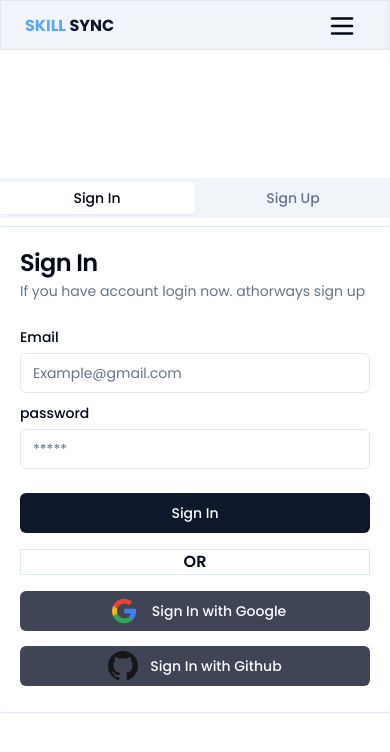
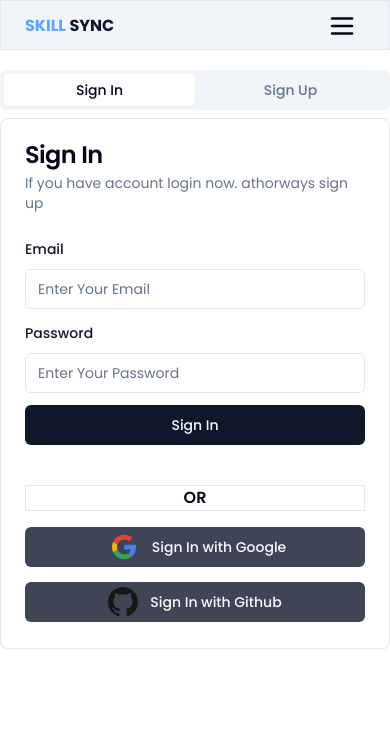
Before and after one commit to TaifurIslamAshraf/LSM-full-stack, a Next.js app in the folder client/: page /login in a window 390 px wide. Shown: the top 752 px of the page. Built offline with nearby package versions, Linux system fonts and the light colour scheme.

Commit message:
add form functionality for login and register

```diff
--- a/client/app/(landing)/components/Hero.tsx
+++ b/client/app/(landing)/components/Hero.tsx
@@ -6,7 +6,7 @@ const Hero = () => {
   return (
     <div className={cn(styles.section, styles.padding)}>
       <div className="text-center">
-        <h1 className="font-bold lg:text-6xl md:text-5xl sm:text-4xl text-3xl uppercase leading-10 text-blue-500">
+        <h1 className="font-bold lg:text-6xl md:text-5xl sm:text-4xl text-3xl uppercase leading-10 text-blue-500 mb-3">
           Skyrocket your
         </h1>
         <h1 className="font-bold lg:text-6xl md:text-5xl sm:text-4xl text-3xl uppercase leading-10 bg-gradient-to-r from-primary to-secondary bg-clip-text text-transparent">
--- a/client/app/(landing)/components/Login.tsx
+++ b/client/app/(landing)/components/Login.tsx
@@ -1,3 +1,6 @@
+"use client";
+
+import { LoadingButton } from "@/components/LoaderButton";
 import { Button } from "@/components/ui/button";
 import {
   Card,
@@ -7,12 +10,49 @@ import {
   CardHeader,
   CardTitle,
 } from "@/components/ui/card";
+import {
+  Form,
+  FormControl,
+  FormField,
+  FormItem,
+  FormLabel,
+  FormMessage,
+} from "@/components/ui/form";
 import { Input } from "@/components/ui/input";
-import { Label } from "@/components/ui/label";
 import { TabsContent } from "@/components/ui/tabs";
+import { cn } from "@/lib/utils";
+import { zodResolver } from "@hookform/resolvers/zod";
 import Image from "next/image";
+import { useForm } from "react-hook-form";
+import * as z from "zod";
+
+const LoginFormSchema = z.object({
+  email: z.string().min(1, "Email is Required").email("Enter a valid email"),
+  password: z
+    .string()
+    .min(1, "Password is Required")
+    .min(6, "Password should be at least 6 characters"),
+});
 
 const Login = () => {
+  const form = useForm<z.infer<typeof LoginFormSchema>>({
+    resolver: zodResolver(LoginFormSchema),
+    defaultValues: {
+      email: "",
+      password: "",
+    },
+  });
+
+  const isLoading = form.formState.isSubmitting;
+
+  const onSubmitLogin = async (data: z.infer<typeof LoginFormSchema>) => {
+    console.log(data);
+    form.reset({
+      email: "",
+      password: "",
+    });
+  };
+
   return (
     <>
       <TabsContent value="signin">
@@ -23,19 +63,51 @@ const Login = () => {
               If you have account login now. athorways sign up
             </CardDescription>
           </CardHeader>
-          <CardContent className="space-y-2">
-            <div className="space-y-1">
-              <Label htmlFor="email">Email</Label>
-              <Input id="email" placeholder="Example@gmail.com" />
-            </div>
-            <div className="space-y-1">
-              <Label htmlFor="password">password</Label>
-              <Input id="password" type="password" placeholder="*****" />
-            </div>
+          <CardContent>
+            <Form {...form}>
+              <form
+                onSubmit={form.handleSubmit(onSubmitLogin)}
+                className="space-y-3"
+              >
+                <FormField
+                  control={form.control}
+                  name="email"
+                  render={({ field }) => (
+                    <FormItem>
+                      <FormLabel className="text-primary">Email</FormLabel>
+                      <FormControl>
+                        <Input placeholder="Enter Your Email" {...field} />
+                      </FormControl>
+                      <FormMessage />
+                    </FormItem>
+                  )}
+                />
+
+                <FormField
+                  control={form.control}
+                  name="password"
+                  render={({ field }) => (
+                    <FormItem>
+                      <FormLabel className="text-primary">Password</FormLabel>
+                      <FormControl>
+                        <Input placeholder="Enter Your Password" {...field} />
+                      </FormControl>
+                      <FormMessage />
+                    </FormItem>
+                  )}
+                />
+                {isLoading ? (
+                  <LoadingButton className="w-full" />
+                ) : (
+                  <Button type="submit" className={cn("w-full")}>
+                    Sign In
+                  </Button>
+                )}
+              </form>
+            </Form>
           </CardContent>
           <CardFooter className="">
             <div className="w-full space-y-2">
-              <Button className="w-full">Sign In</Button>
               <div className="">
                 <p className="text-center font-semibold my-4 border">OR</p>
                 <Button className="w-full bg-secondary-foreground/80">
--- a/client/app/(landing)/components/Register.tsx
+++ b/client/app/(landing)/components/Register.tsx
@@ -1,3 +1,6 @@
+"use client";
+
+import { LoadingButton } from "@/components/LoaderButton";
 import { Button } from "@/components/ui/button";
 import {
   Card,
@@ -7,12 +10,56 @@ import {
   CardHeader,
   CardTitle,
 } from "@/components/ui/card";
+import {
+  Form,
+  FormControl,
+  FormField,
+  FormItem,
+  FormLabel,
+  FormMessage,
+} from "@/components/ui/form";
 import { Input } from "@/components/ui/input";
-import { Label } from "@/components/ui/label";
 import { TabsContent } from "@/components/ui/tabs";
+import { zodResolver } from "@hookform/resolvers/zod";
 import Image from "next/image";
+import { useForm } from "react-hook-form";
+import * as z from "zod";
+
+const RegistetionFormSchema = z.object({
+  fullName: z
+    .string()
+    .min(1, "Full name is required")
+    .max(22, "Your name should be maximam 22 characters"),
+  email: z.string().min(1, "Email is Required").email("Enter a valid email"),
+  password: z
+    .string()
+    .min(1, "Password is required")
+    .min(6, "Password should be at least 6 characters"),
+});
 
 const Register = () => {
+  const form = useForm<z.infer<typeof RegistetionFormSchema>>({
+    resolver: zodResolver(RegistetionFormSchema),
+    defaultValues: {
+      fullName: "",
+      email: "",
+      password: "",
+    },
+  });
+
+  const RegistationHandler = async (
+    data: z.infer<typeof RegistetionFormSchema>
+  ) => {
+    console.log(data);
+    form.reset({
+      fullName: "",
+      email: "",
+      password: "",
+    });
+  };
+
+  const isLoading = form.formState.isSubmitting;
+
   return (
     <>
       <TabsContent value="signup">
@@ -23,23 +70,68 @@ const Register = () => {
               If you dont have an account. register here
             </CardDescription>
           </CardHeader>
-          <CardContent className="space-y-2">
-            <div className="space-y-1">
-              <Label htmlFor="name">Full Name</Label>
-              <Input id="name" placeholder="Taifur dev" />
-            </div>
-            <div className="space-y-1">
-              <Label htmlFor="email">Email</Label>
-              <Input type="email" id="email" placeholder="Example@gmail.com" />
-            </div>
-            <div className="space-y-1">
-              <Label htmlFor="password">password</Label>
-              <Input id="password" type="password" placeholder="*****" />
-            </div>
+          <CardContent className="">
+            <Form {...form}>
+              <form
+                onSubmit={form.handleSubmit(RegistationHandler)}
+                className="space-y-3"
+              >
+                <FormField
+                  control={form.control}
+                  name="fullName"
+                  render={({ field }) => (
+                    <FormItem>
+                      <FormLabel className="text-primary">Full Name</FormLabel>
+                      <FormControl>
+                        <Input placeholder="Taifur Dev" {...field} />
+                      </FormControl>
+                      <FormMessage />
+                    </FormItem>
+                  )}
+                />
+
+                <FormField
+                  control={form.control}
+                  name="email"
+                  render={({ field }) => (
+                    <FormItem>
+                      <FormLabel className="text-primary">Email</FormLabel>
+                      <FormControl>
+                        <Input placeholder="Example@gmail.com" {...field} />
+                      </FormControl>
+                      <FormMessage />
+                    </FormItem>
+                  )}
+                />
+
+                <FormField
+                  control={form.control}
+                  name="password"
+                  render={({ field }) => (
+                    <FormItem>
+                      <FormLabel className="text-primary">Password</FormLabel>
+                      <FormControl>
+                        <Input placeholder="Enter Your Password" {...field} />
+                      </FormControl>
+                      <FormMessage />
+                    </FormItem>
+                  )}
+                />
+
+                <div className="">
+                  {isLoading ? (
+                    <LoadingButton className="w-full" />
+                  ) : (
+                    <Button className="w-full" type="submit">
+                      Sign Up
+                    </Button>
+                  )}
+                </div>
+              </form>
+            </Form>
           </CardContent>
           <CardFooter className="">
             <div className="w-full space-y-2">
-              <Button className="w-full">Sign Up</Button>
               <div className="">
                 <p className="text-center font-semibold my-4 border">OR</p>
                 <Button className="w-full bg-secondary-foreground/80">
@@ -50,7 +142,7 @@ const Register = () => {
                     height={30}
                     width={40}
                   />
-                  Sign Up with Google
+                  Sign In with Google
                 </Button>
               </div>
               <div className="">
@@ -62,7 +154,7 @@ const Register = () => {
                     height={30}
                     width={30}
                   />
-                  Sign Up with Github
+                  Sign In with Github
                 </Button>
               </div>
             </div>
--- a/client/app/(landing)/login/page.tsx
+++ b/client/app/(landing)/login/page.tsx
@@ -4,8 +4,8 @@ import Register from "../components/Register";
 
 const page = () => {
   return (
-    <div className="w-full h-full flex flex-col items-center justify-center mt-32">
-      <Tabs defaultValue="signin" className="w-[400px]">
+    <div className="w-full h-full flex flex-col items-center justify-center mt-5 md:mt-32">
+      <Tabs defaultValue="signin" className="w-full max-w-[400px]">
         <TabsList className="grid w-full grid-cols-2">
           <TabsTrigger value="signin">Sign In</TabsTrigger>
           <TabsTrigger value="signup">Sign Up</TabsTrigger>
--- /dev/null
+++ b/client/components/LoaderButton.tsx
@@ -0,0 +1,18 @@
+import { Loader2 } from "lucide-react";
+
+import { Button } from "@/components/ui/button";
+
+export function LoadingButton({
+  btnText = "Please wait",
+  className,
+}: {
+  btnText?: string;
+  className?: string;
+}) {
+  return (
+    <Button disabled>
+      <Loader2 className={`mr-2 h-4 w-4 animate-spin ${className}`} />
+      {btnText}
+    </Button>
+  );
+}
```
